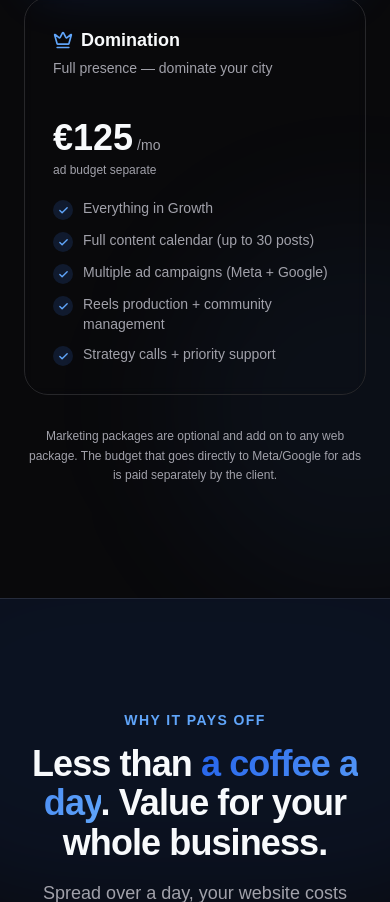
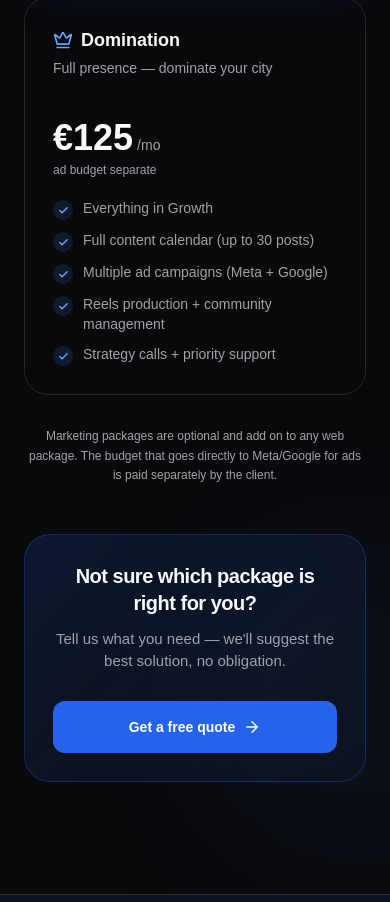
Before and after one commit to Bakeee99/mehiccdev, a Next.js app: page / in a window 390 px wide. Shown: the part 11098-12000 px from the top of the page. Built offline with nearby package versions, Linux system fonts and the light colour scheme.

Commit message:
Mobilna responzivnost + CTA ispod cjenovnika

```diff
--- a/components/sections/Pricing.tsx
+++ b/components/sections/Pricing.tsx
@@ -15,7 +15,21 @@
 import { useState } from "react";
 
 import { motion } from "framer-motion";
-import { Gift, Check, Star, Rocket, Diamond, Megaphone, TrendingUp, Crown, CalendarDays } from "lucide-react";
+import { Gift, Check, Star, Rocket, Diamond, Megaphone, TrendingUp, Crown, CalendarDays, ArrowRight } from "lucide-react";
+
+// Self-contained bilingual copy for the pricing CTA (no i18n changes needed)
+const PRICING_CTA = {
+  bs: {
+    title: "Niste sigurni koji paket je pravi za vas?",
+    sub: "Javite nam šta vam treba — predložimo najbolje rješenje, bez obaveze.",
+    btn: "Zatražite besplatnu ponudu",
+  },
+  en: {
+    title: "Not sure which package is right for you?",
+    sub: "Tell us what you need — we'll suggest the best solution, no obligation.",
+    btn: "Get a free quote",
+  },
+} as const;
 
 // Computes an approximate per-day cost from a one-time price string,
 // amortized over the first year (365 days). Strips currency symbol and
@@ -42,10 +56,11 @@ const WEB_ICONS = [Rocket, Star, Diamond];
 const MKT_ICONS = [Megaphone, TrendingUp, Crown];
 
 export function Pricing() {
-  const { t } = useLanguage();
+  const { t, lang } = useLanguage();
   // Keeps sections visible after a language/theme switch (no re-hide on re-render)
   const [seen, setSeen] = useState(false);
   const p = t.pricing;
+  const cta = PRICING_CTA[lang as "bs" | "en"] || PRICING_CTA.bs;
 
   return (
     <section id="cjenovnik" className="py-28 lg:py-36 relative overflow-hidden">
@@ -264,6 +279,34 @@ export function Pricing() {
         >
           {p.mktFooter}
         </motion.p>
+
+        {/* CTA below pricing */}
+        <motion.div
+          variants={fadeUp}
+          initial={seen ? false : "hidden"}
+          whileInView="visible"
+          viewport={viewportOnce}
+          onViewportEnter={() => setSeen(true)}
+          className="mt-12 sm:mt-14 rounded-[26px] p-7 sm:p-10 text-center
+                     bg-[linear-gradient(135deg,rgba(37,99,235,0.16),rgba(37,99,235,0.04))]
+                     border border-brand-600/30"
+        >
+          <h3 className="text-xl sm:text-2xl font-extrabold tracking-tight mb-2.5 leading-snug">
+            {cta.title}
+          </h3>
+          <p className="text-[var(--text-muted)] text-[15px] sm:text-base mb-7 max-w-lg mx-auto">
+            {cta.sub}
+          </p>
+          <a
+            href="#kontakt"
+            className="inline-flex items-center justify-center gap-2 w-full sm:w-auto px-6 sm:px-8 py-4
+                       bg-brand-600 hover:bg-brand-700 text-white rounded-xl font-semibold text-sm sm:text-[15px]
+                       transition-all hover:-translate-y-0.5 hover:shadow-xl hover:shadow-brand-600/40"
+          >
+            <span>{cta.btn}</span>
+            <ArrowRight size={18} className="flex-shrink-0" />
+          </a>
+        </motion.div>
       </div>
     </section>
   );
--- a/components/sections/Value.tsx
+++ b/components/sections/Value.tsx
@@ -78,7 +78,7 @@ const T: { bs: Content; en: Content } = {
     summary: ["Rezultat: ", "više vremena, manje stresa", " i sistem koji radi za vas — non-stop."],
     banner: ["Plaćate manje od kafe dnevno — a dobijate ", "digitalnu mašinu", " koja radi za vas 24/7."],
     bannerSub: "Investicija koja se vrati već u prvih mjesec dana.",
-    btn: "Zakaži besplatne konsultacije →",
+    btn: "Zakaži besplatne konsultacije",
   },
   en: {
     eyebrow: "WHY IT PAYS OFF",
@@ -116,7 +116,7 @@ const T: { bs: Content; en: Content } = {
     summary: ["The result: ", "more time, less stress", " and a system that works for you — non-stop."],
     banner: ["You pay less than a coffee a day — and get a ", "digital machine", " that works for you 24/7."],
     bannerSub: "An investment that pays off in the very first month.",
-    btn: "Book a free consultation →",
+    btn: "Book a free consultation",
   },
 };
 
@@ -162,7 +162,7 @@ function DecimalCounter({ target, inView, comma }: { target: number; inView: boo
 function ValueCard({ card, inView, comma, accent }: { card: Card; inView: boolean; comma: boolean; accent: boolean }) {
   return (
     <div
-      className={`group relative rounded-[26px] p-9 backdrop-blur-md overflow-hidden
+      className={`group relative rounded-[26px] p-7 sm:p-9 backdrop-blur-md overflow-hidden
                   transition-all duration-[400ms] hover:-translate-y-1.5 hover:shadow-2xl hover:shadow-brand-600/20
                   ${accent
                     ? "border-[1.5px] border-brand-600/35 bg-[linear-gradient(160deg,rgba(37,99,235,0.12),var(--surface)_55%)]"
@@ -269,14 +269,14 @@ export function Value() {
           </div>
 
           {/* Rows */}
-          <div className="flex flex-col gap-4">
+          <div className="flex flex-col gap-7 sm:gap-4">
             {d.pairs.map((p, i) => {
               const BIcon = p.bIcon;
               const AIcon = p.aIcon;
               return (
-                <div key={i} className="group grid sm:grid-cols-[1fr_56px_1fr] grid-cols-1 gap-2.5 sm:gap-4 items-stretch">
+                <div key={i} className="group grid sm:grid-cols-[1fr_56px_1fr] grid-cols-1 gap-2 sm:gap-4 items-stretch">
                   {/* Before */}
-                  <div className="flex items-center gap-4 px-5 py-4 rounded-[18px] bg-[var(--surface)] border border-[var(--border)] opacity-[0.72] group-hover:opacity-95 transition-all duration-300">
+                  <div className="flex items-center gap-3.5 sm:gap-4 px-4 sm:px-5 py-4 rounded-[18px] bg-[var(--surface)] border border-[var(--border)] opacity-[0.72] group-hover:opacity-95 transition-all duration-300">
                     <span className="flex-shrink-0 w-[42px] h-[42px] rounded-xl bg-red-400/12 text-red-400 flex items-center justify-center">
                       <BIcon size={21} />
                     </span>
@@ -294,7 +294,7 @@ export function Value() {
                   </div>
 
                   {/* After */}
-                  <div className="flex items-center gap-4 px-5 py-4 rounded-[18px] border border-green-500/25 bg-[linear-gradient(120deg,rgba(74,222,128,0.1),var(--surface)_70%)] group-hover:translate-x-1 group-hover:border-green-500/45 group-hover:shadow-xl group-hover:shadow-green-500/10 transition-all duration-300">
+                  <div className="flex items-center gap-3.5 sm:gap-4 px-4 sm:px-5 py-4 rounded-[18px] border border-green-500/25 bg-[linear-gradient(120deg,rgba(74,222,128,0.1),var(--surface)_70%)] group-hover:translate-x-1 group-hover:border-green-500/45 group-hover:shadow-xl group-hover:shadow-green-500/10 transition-all duration-300">
                     <span className="flex-shrink-0 w-[42px] h-[42px] rounded-xl bg-green-500/15 text-green-500 flex items-center justify-center">
                       <AIcon size={21} />
                     </span>
@@ -319,19 +319,20 @@ export function Value() {
         {/* CTA banner */}
         <div
           ref={ctaRef}
-          className={`rounded-[26px] p-11 text-center bg-[linear-gradient(135deg,rgba(37,99,235,0.2),rgba(37,99,235,0.05))] border border-brand-600/30 ${revealCls(ctaIn)}`}
+          className={`rounded-[26px] p-7 sm:p-11 text-center bg-[linear-gradient(135deg,rgba(37,99,235,0.2),rgba(37,99,235,0.05))] border border-brand-600/30 ${revealCls(ctaIn)}`}
         >
-          <h3 className="text-2xl sm:text-3xl font-extrabold tracking-tight mb-3 leading-snug">
+          <h3 className="text-xl sm:text-3xl font-extrabold tracking-tight mb-3 leading-snug">
             {d.banner[0]}
             <span className="text-brand-600 dark:text-brand-400">{d.banner[1]}</span>
             {d.banner[2]}
           </h3>
-          <p className="text-[var(--text-muted)] text-base mb-7">{d.bannerSub}</p>
+          <p className="text-[var(--text-muted)] text-[15px] sm:text-base mb-7">{d.bannerSub}</p>
           <a
             href="#kontakt"
-            className="inline-flex items-center gap-2 px-8 py-3.5 bg-brand-600 hover:bg-brand-700 text-white rounded-xl font-semibold text-[15px] transition-all hover:-translate-y-0.5 hover:shadow-xl hover:shadow-brand-600/40"
+            className="inline-flex items-center justify-center gap-2 w-full sm:w-auto px-6 sm:px-8 py-4 bg-brand-600 hover:bg-brand-700 text-white rounded-xl font-semibold text-sm sm:text-[15px] transition-all hover:-translate-y-0.5 hover:shadow-xl hover:shadow-brand-600/40"
           >
-            {d.btn}
+            <span>{d.btn}</span>
+            <ArrowRight size={18} className="flex-shrink-0" />
           </a>
         </div>
       </div>
```
Also changed, not shown: PROCITAJ-ME.txt.
